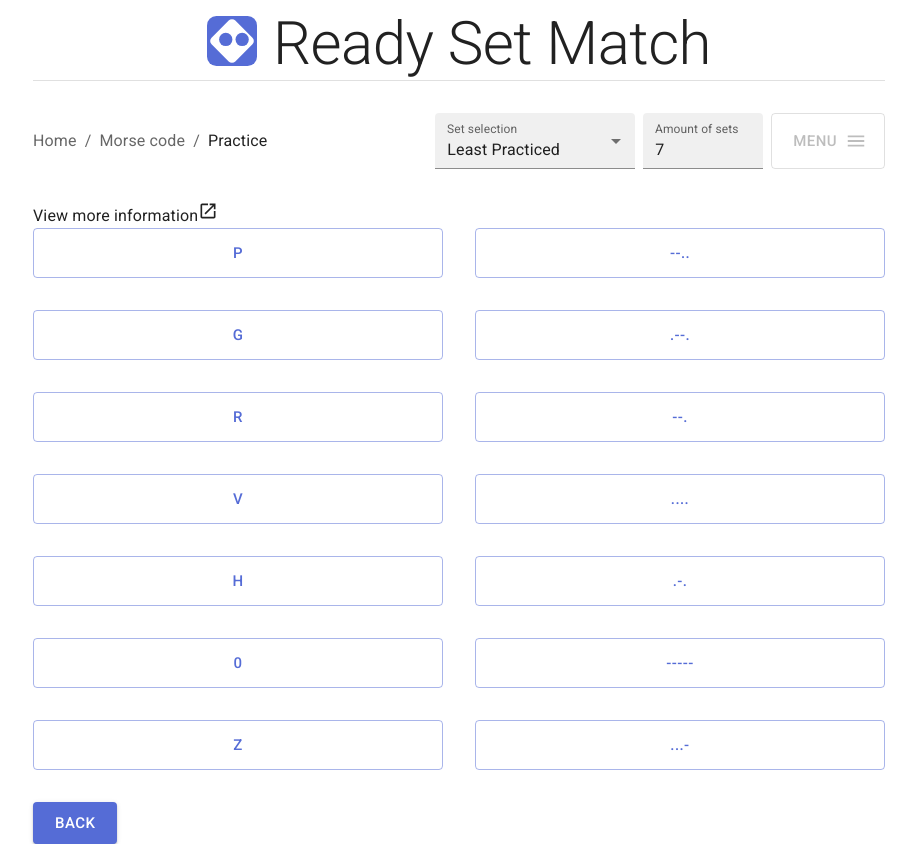
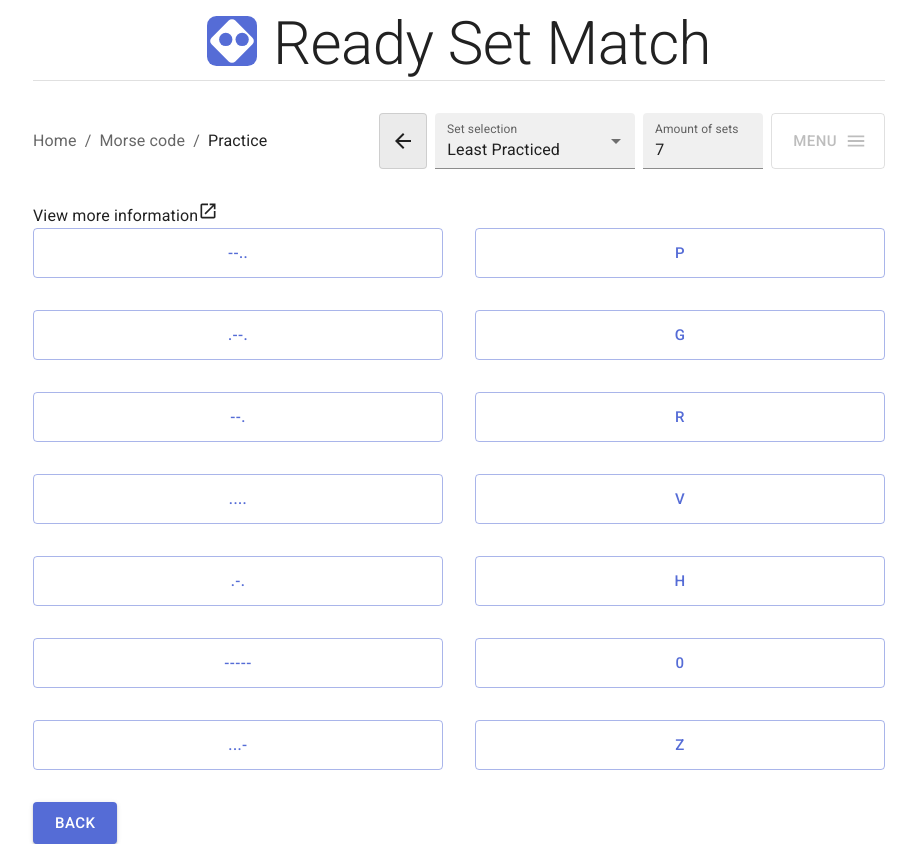
Before and after one commit to winterworks/ready-set-match, a React (Vite) app: page /practice/1 in a window 1280 px wide. Shown: the whole page, without its empty margins (181-1097 px from the left). Built offline with nearby package versions, Linux system fonts and the light colour scheme.

Commit message:
Add an option to reverse the practice direction

```diff
--- a/src/components/headerMenu.tsx
+++ b/src/components/headerMenu.tsx
@@ -4,6 +4,7 @@
 import PracticeOptionSelector from 'src/components/practiceTypeSelector'
 import MainMenu from 'src/components/mainMenu'
 import { BreadcrumbsPath } from 'src/components/breadCrumbs'
+import PracticeReverseToggle from 'src/components/practiceReverseToggle'
 
 interface Props {
   currentPageName?: string
@@ -15,6 +16,7 @@
     <Grid container item xs={12} marginBottom={4} flexDirection="row" display="flex" justifyContent="space-between" alignContent="center">
       <BreadcrumbsPath currentPageName={currentPageName} />
       <Grid item display="flex">
+        <PracticeReverseToggle />
         <PracticeOptionSelector />
         <PracticeSetSizeSelector />
         <MainMenu disabled={menuDisabled} />
--- a/src/components/matcher.tsx
+++ b/src/components/matcher.tsx
@@ -12,6 +12,7 @@
 import { practiceTypeAtom } from 'src/components/practiceTypeSelector'
 import { findSubCollections } from 'src/helpers/collectionHelpers'
 import { collectionsAtom } from 'src/data/collectionReducer'
+import { setReverseAtom } from 'src/components/practiceReverseToggle'
 
 interface Props {
   collection: Collection
@@ -41,6 +42,7 @@
   // Practice options
   const [setSizeOption] = useAtom(setSizeAtom)
   const [selectedOption] = useAtom(practiceTypeAtom)
+  const [reversed] = useAtom(setReverseAtom)
   const practiceOption = practiceOptions.find(({ id }) => id === selectedOption)
 
   if (!practiceOption) {
@@ -164,7 +166,7 @@
       const leftId = leftSets[index].id
       const rightId = rightSets[index].id
       items.push(
-        <Grid key={index} container item columnSpacing={4} xs={12}>
+        <Grid key={index} container item columnSpacing={4} xs={12} direction={reversed ? 'row-reverse' : undefined}>
           <Grid item xs={6} justifyContent="center">
             <MatcherItem
               id={leftId}
--- /dev/null
+++ b/src/components/practiceReverseToggle.tsx
@@ -0,0 +1,28 @@
+import React from 'react'
+import { ToggleButton } from '@mui/material'
+import { useAtom } from 'jotai'
+import { atomWithStorage } from 'jotai/utils'
+import ArrowBackIcon from '@mui/icons-material/ArrowBack'
+import ArrowForwardIcon from '@mui/icons-material/ArrowForward'
+
+const setReverseKey = 'setReverse'
+const setReverseDefault = true
+export const setReverseAtom = atomWithStorage(setReverseKey, setReverseDefault, undefined, { getOnInit: true })
+
+export default function PracticeReverseToggle() {
+  const [setReversed, setSetReverse] = useAtom(setReverseAtom)
+
+  return (
+    <ToggleButton
+      id="set-reversed"
+      value="check"
+      selected={setReversed}
+      sx={{ marginRight: 1 }}
+      onChange={() => {
+        setSetReverse(!setReversed)
+      }}
+    >
+      {setReversed ? <ArrowBackIcon /> : <ArrowForwardIcon />}
+    </ToggleButton>
+  )
+}
```
